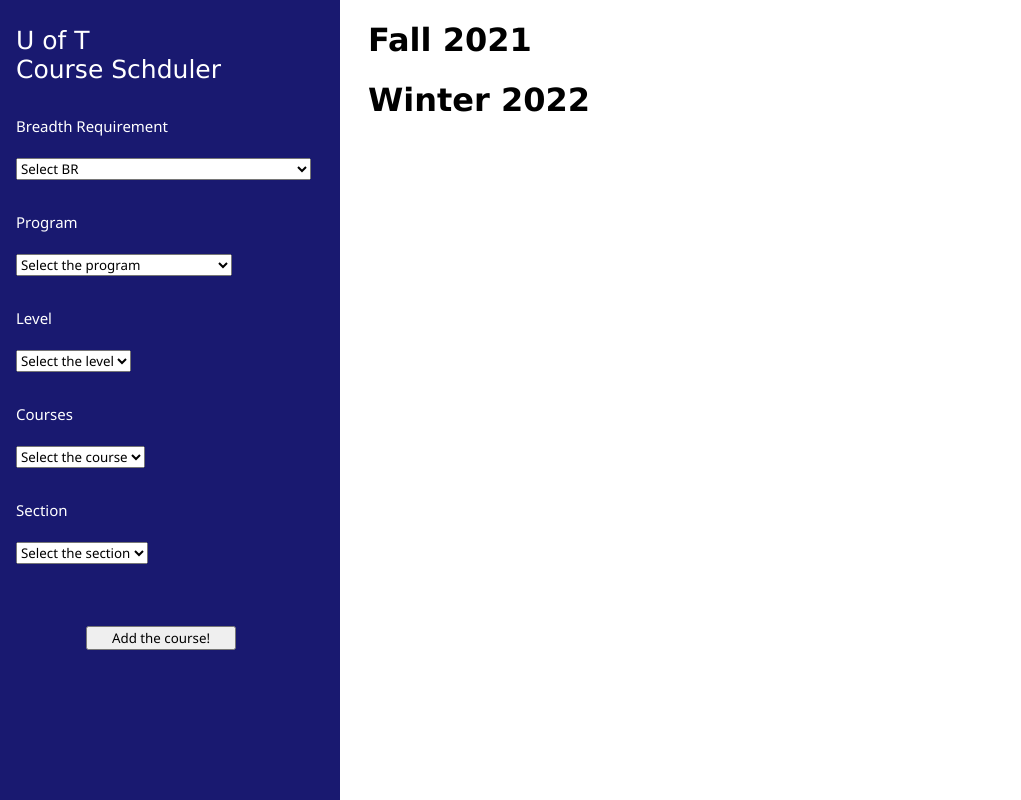
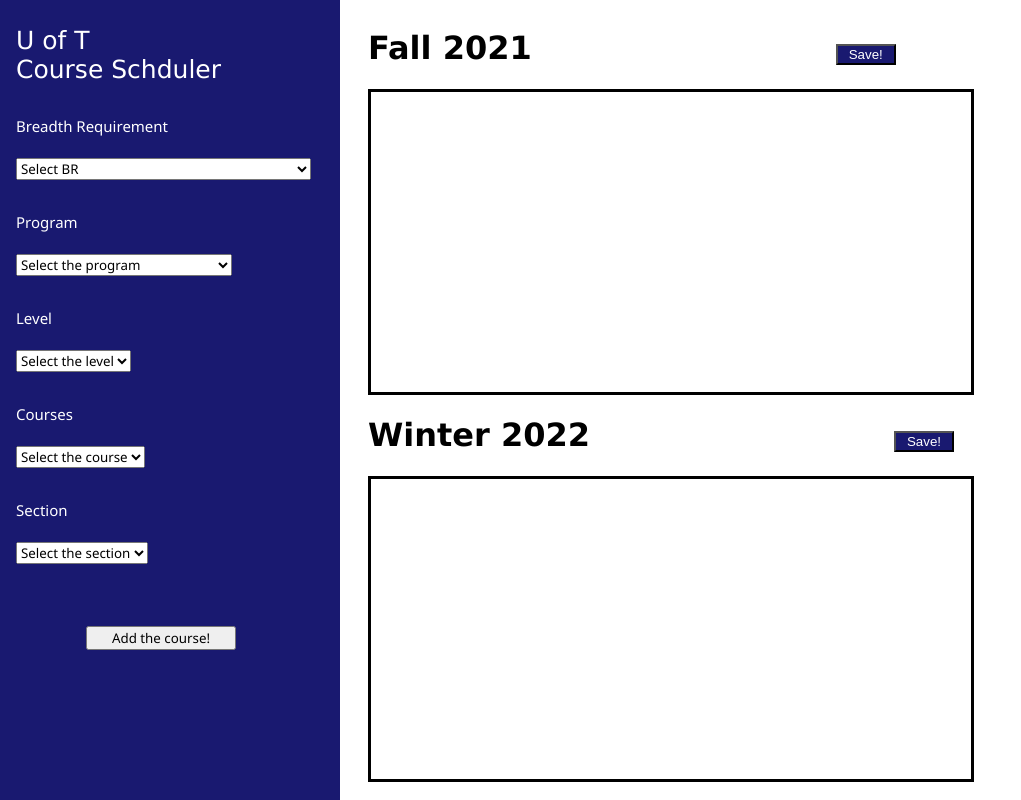
Before and after one commit to eun-chae-s/Course-scheduler, a plain HTML site: page main.html in a window 1280 px wide. Shown: the whole page, without its empty margins (0-1021 px from the left). Drawn offline with Linux system fonts and the light colour scheme.

Commit message:
Add the calendar section

```diff
--- a/css/main.css
+++ b/css/main.css
@@ -41,7 +41,29 @@
 .schedule h1 {
   font-family: "Lucida Sans", "Lucida Sans Regular", "Lucida Grande",
     "Lucida Sans Unicode", Geneva, Verdana, sans-serif;
+  display: inline-block;
 }
 select {
   font-family: "Segoe UI", Tahoma, Geneva, Verdana, sans-serif;
 }
+.fall-schedule {
+  width: 600px;
+  height: 300px;
+  border: solid;
+}
+.winter-schedule {
+  width: 600px;
+  height: 300px;
+  border: solid;
+}
+.save {
+  margin-left: 300px;
+  width: 60px;
+  background-color: midnightblue;
+  color: white;
+  cursor: pointer;
+}
+.save:hover {
+  color: midnightblue;
+  background-color: white;
+}
--- a/main.html
+++ b/main.html
@@ -76,10 +76,12 @@
     </div>
     <div class="schedule">
         <h1>Fall 2021</h1>
+        <button class="save">Save!</button>
         <div class="fall-schedule">
 
         </div>
         <h1>Winter 2022</h1>
+        <button class="save">Save!</button>
         <div class="winter-schedule">
 
         </div>
```
